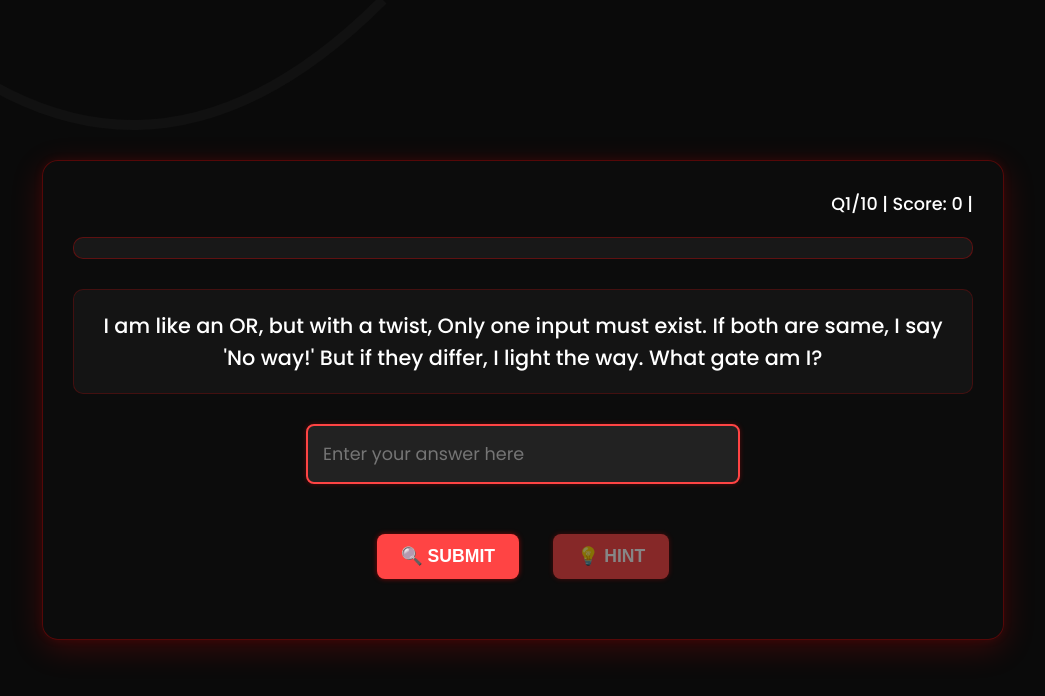
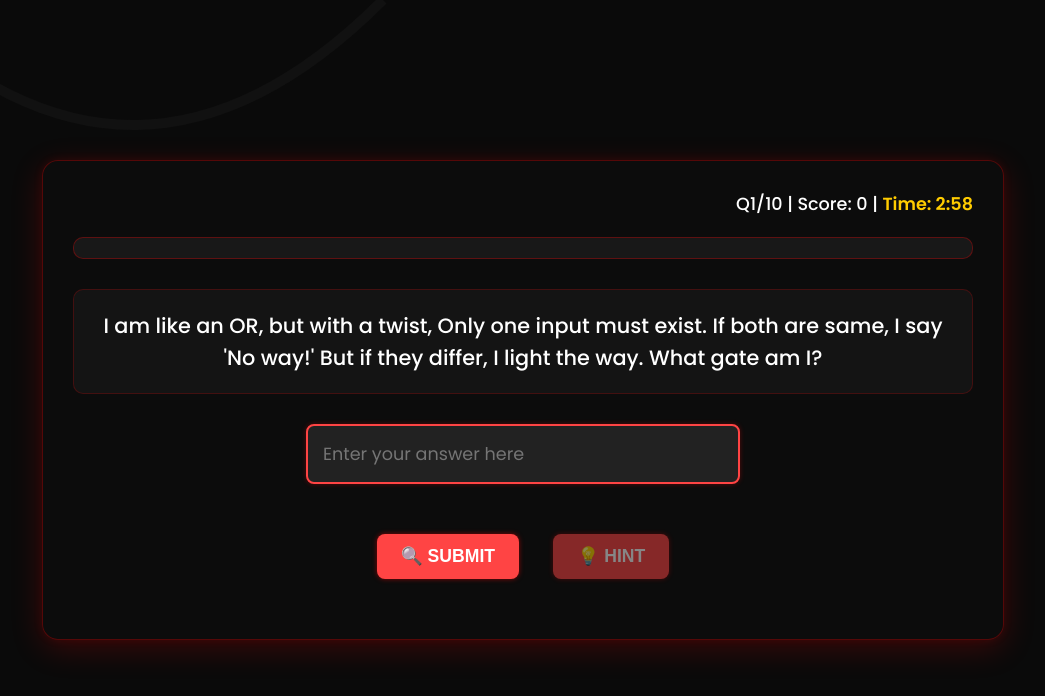
Before and after one commit to swatibulla/aditi-ddco-project, a plain HTML site: page index.html in a window 1280 px wide. Both pictures are taken after a click on the button "▶ BEGIN NIGHTMARE". Shown: the whole page, without its empty margins (117-1162 px from the left). Drawn offline with Linux system fonts and the light colour scheme.

Commit message:
bug fix timer

```diff
--- a/index.html
+++ b/index.html
@@ -37,6 +37,7 @@
                 <div class="stats">
                     <span id="question-count">Q1/10</span> |
                     <span id="score">Score: 0</span> |
+                    <span id="timer">Time: 3:00</span>
                 </div>
             </div>
             <div class="progress-bar">
```
